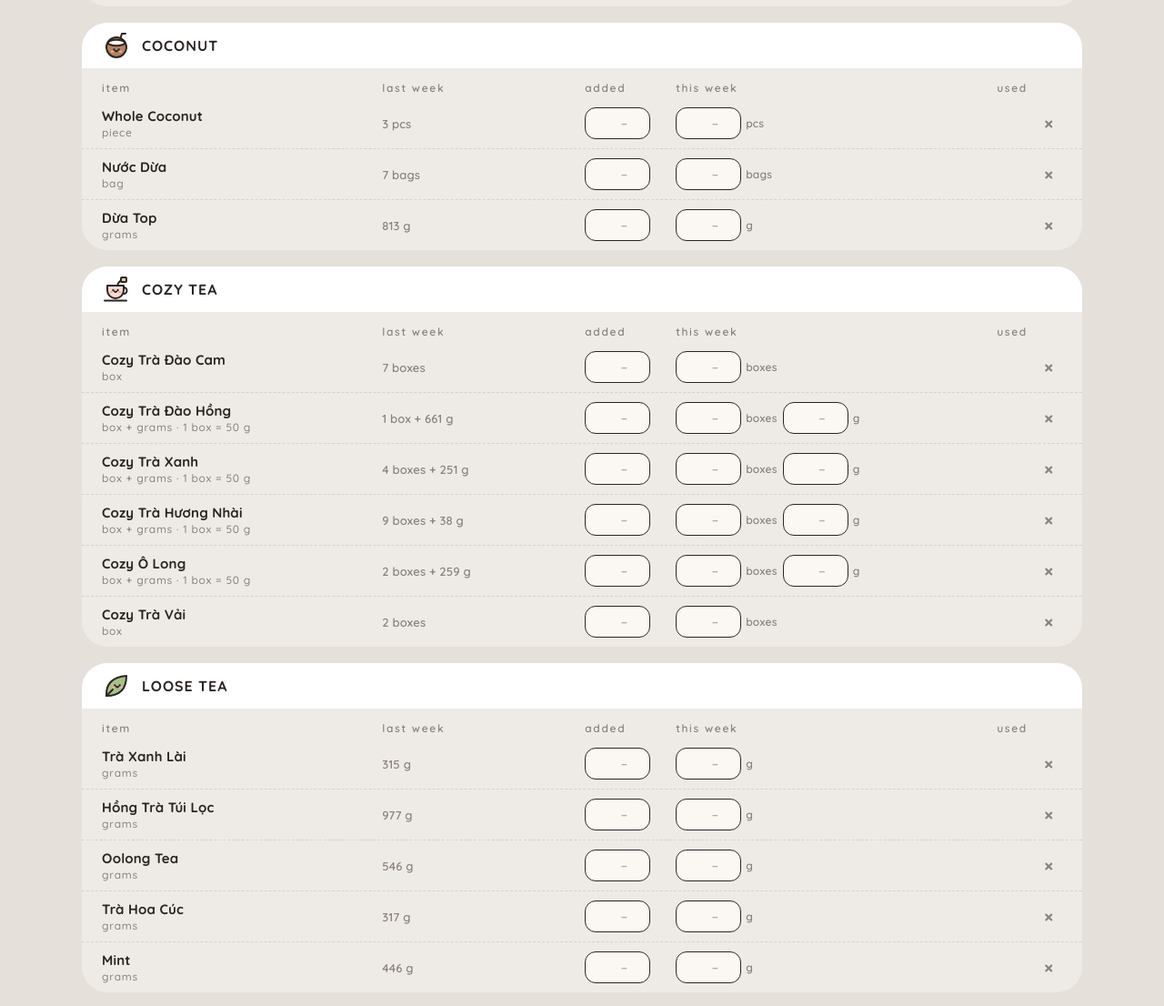
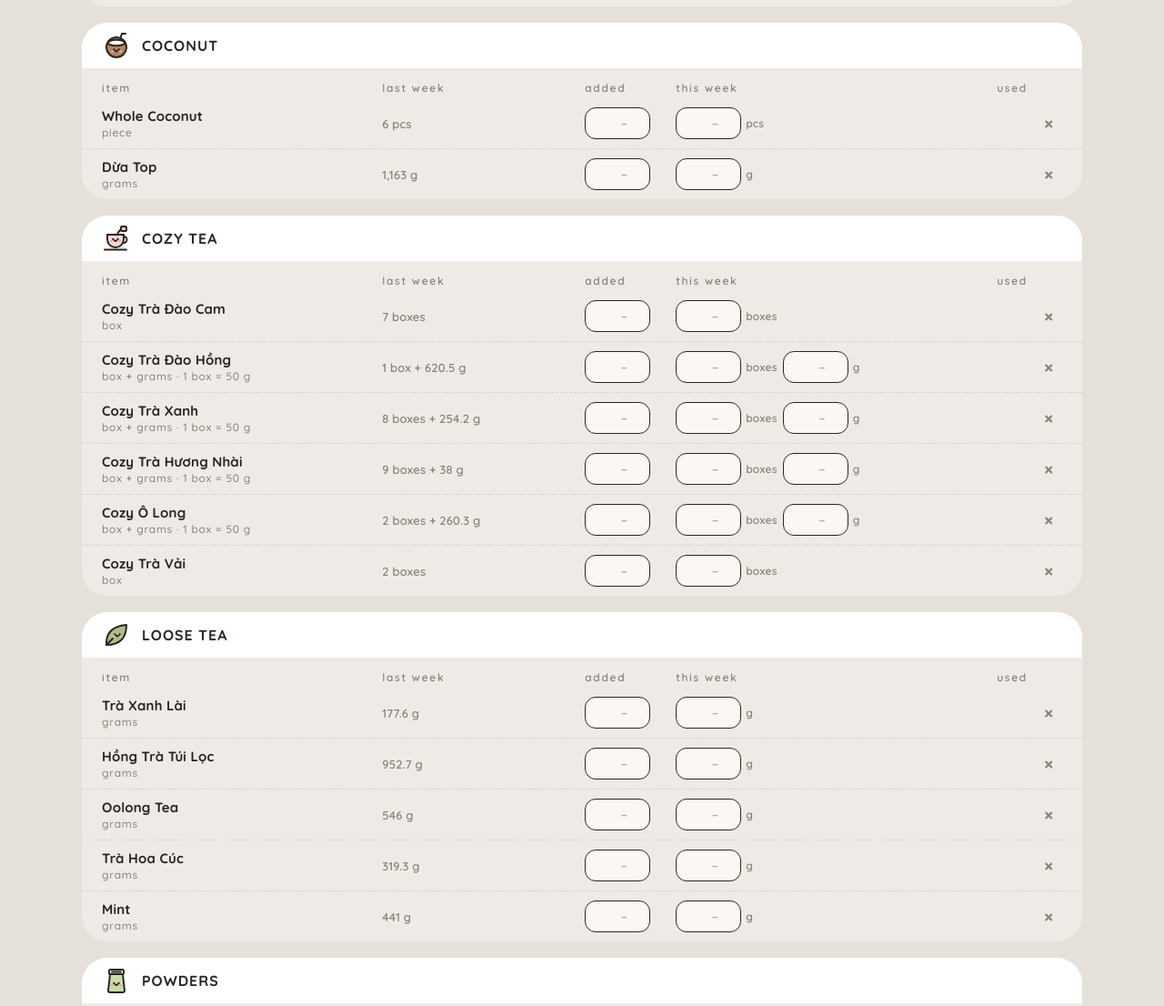
Before and after one commit to somethingusername05/stock-count, a plain HTML site: page index.html in a window 1280 px wide. Shown: the part 1471-2577 px from the top of the page at 91% size. Drawn offline with Linux system fonts and the light colour scheme; no server answers.

Commit message:
Add files via upload

```diff
--- a/index.html
+++ b/index.html
@@ -145,28 +145,29 @@ const TERM_LABEL = {can:"can", bottle:"bottle", box:"box", bag:"bag", grams:"gra
 const COLS = ["Cans","Bottles","Boxes","Bags","Grams","Pieces"];
 const KEY = "stockcount.v1";
 
-// Starting list with the 08/11/2026 count as last week. [name, category, term, packGrams, lastQty, lastGrams]
-// Spirits and Nước Dừa were not counted on 08/11, so they keep the 01/11 figures.
-const SEED_DATE = "2026-11-08";
-const SEED_VERSION = 2; // raise this whenever SEED is corrected, so phones pick up the fix
+// Starting list with the 15/11/2026 count as last week. [name, category, term, packGrams, lastQty, lastGrams]
+// Bột Sữa Dừa 461.4 read as grams. Nước Dừa is no longer counted.
+const SEED_DATE = "2026-11-15";
+const SEED_VERSION = 1;
+const REMOVED = ["Nước Dừa"]; // items no longer counted, removed from every phone // raise this whenever SEED is corrected, so phones pick up the fix
 const SEED = [
- ["Diet Coke","SOFT DRINKS","can",0,47],["Coke Zero","SOFT DRINKS","can",0,48],["Coke Classic","SOFT DRINKS","can",0,28],
- ["Sprite","SOFT DRINKS","can",0,31],["Solo","SOFT DRINKS","can",0,28],["Sparkling Water","SOFT DRINKS","bottle",0,24],
+ ["Diet Coke","SOFT DRINKS","can",0,40],["Coke Zero","SOFT DRINKS","can",0,45],["Coke Classic","SOFT DRINKS","can",0,26],
+ ["Sprite","SOFT DRINKS","can",0,31],["Solo","SOFT DRINKS","can",0,47],["Sparkling Water","SOFT DRINKS","bottle",0,16],
  ["Bia SG","BEER & WINE","can",0,16],["HN Beer","BEER & WINE","bottle",0,32],["Sauvignon Blanc","BEER & WINE","bottle",0,24],
  ["Rose","BEER & WINE","bottle",0,23],["Cuvee","BEER & WINE","bottle",0,26],["Shiraz","BEER & WINE","bottle",0,20],
  ["Smirnoff","SPIRITS","bottle",0,0.9],["Soho Lychee","SPIRITS","bottle",0,2],["Roku Gin","SPIRITS","bottle",0,0.45],
  ["Kahlua","SPIRITS","bottle",0,0.7],["Vok","SPIRITS","bottle",0,1.05],
- ["Whole Coconut","COCONUT","piece",0,3],["Nước Dừa","COCONUT","bag",0,7],["Dừa Top","COCONUT","grams",0,813],
- ["Cozy Trà Đào Cam","COZY TEA","box",0,7],["Cozy Trà Đào Hồng","COZY TEA","box+g",50,1,661],["Cozy Trà Xanh","COZY TEA","box+g",50,4,251],
- ["Cozy Trà Hương Nhài","COZY TEA","box+g",50,9,38],["Cozy Ô Long","COZY TEA","box+g",50,2,259],["Cozy Trà Vải","COZY TEA","box",0,2],
- ["Trà Xanh Lài","LOOSE TEA","grams",0,315],["Hồng Trà Túi Lọc","LOOSE TEA","grams",0,977],["Oolong Tea","LOOSE TEA","grams",0,546],
- ["Trà Hoa Cúc","LOOSE TEA","grams",0,317],["Mint","LOOSE TEA","grams",0,446],
- ["Matcha","POWDERS","bag+g",200,0,306],["Cacao","POWDERS","bag+g",200,1,410],["Bột Sữa Dừa","POWDERS","bag+g",500,0,503],
- ["Bột Sữa Khoai Môn","POWDERS","bag+g",500,1,0],["Bột Frappe","POWDERS","bag+g",500,1,259],["Bột Hoa Anh Đào","POWDERS","bag+g",500,1,0],
- ["Cafe Mixed","COFFEE","grams",0,883],["Cà Phê Muối","COFFEE","grams",0,267],["Cafe Nâu","COFFEE","bag",0,4],["Cafe Bạc","COFFEE","bag",0,4],
- ["Thạch Dừa","TOPPINGS","box",0,3],["Thạch Xanh","TOPPINGS","box",0,3],["Thạch Đen","TOPPINGS","box",0,2],["Hạt Đác","TOPPINGS","box",0,1],
- ["Kumquat","TOPPINGS","box",0,8],["Plum Base","TOPPINGS","box",0,1],
- ["Đào","CANNED","can",0,4],["Nhãn","CANNED","can",0,4],["Vải","CANNED","can",0,2],["Thốt Nốt","CANNED","can",0,2],["Mít","CANNED","can",0,1],["Sữa Đặc","CANNED","can",0,10],
+ ["Whole Coconut","COCONUT","piece",0,6],["Dừa Top","COCONUT","grams",0,1163],
+ ["Cozy Trà Đào Cam","COZY TEA","box",0,7],["Cozy Trà Đào Hồng","COZY TEA","box+g",50,1,620.5],["Cozy Trà Xanh","COZY TEA","box+g",50,8,254.2],
+ ["Cozy Trà Hương Nhài","COZY TEA","box+g",50,9,38],["Cozy Ô Long","COZY TEA","box+g",50,2,260.3],["Cozy Trà Vải","COZY TEA","box",0,2],
+ ["Trà Xanh Lài","LOOSE TEA","grams",0,177.6],["Hồng Trà Túi Lọc","LOOSE TEA","grams",0,952.7],["Oolong Tea","LOOSE TEA","grams",0,546],
+ ["Trà Hoa Cúc","LOOSE TEA","grams",0,319.3],["Mint","LOOSE TEA","grams",0,441],
+ ["Matcha","POWDERS","bag+g",200,0,404.1],["Cacao","POWDERS","bag+g",200,1,643.1],["Bột Sữa Dừa","POWDERS","bag+g",500,0,461.4],
+ ["Bột Sữa Khoai Môn","POWDERS","bag+g",500,1,0],["Bột Frappe","POWDERS","bag+g",500,1,207.3],["Bột Hoa Anh Đào","POWDERS","bag+g",500,1,0],
+ ["Cafe Mixed","COFFEE","grams",0,1439.5],["Cà Phê Muối","COFFEE","grams",0,267],["Cafe Nâu","COFFEE","bag",0,5],["Cafe Bạc","COFFEE","bag",0,5],
+ ["Thạch Dừa","TOPPINGS","box",0,2],["Thạch Xanh","TOPPINGS","box",0,2],["Thạch Đen","TOPPINGS","box",0,1],["Hạt Đác","TOPPINGS","box",0,1],
+ ["Kumquat","TOPPINGS","box",0,7],["Plum Base","TOPPINGS","box",0,0],
+ ["Đào","CANNED","can",0,5],["Nhãn","CANNED","can",0,3],["Vải","CANNED","can",0,1],["Thốt Nốt","CANNED","can",0,1],["Mít","CANNED","can",0,0],["Sữa Đặc","CANNED","can",0,13],
 ];
 
 const $ = id => document.getElementById(id);
@@ -184,7 +185,8 @@ function load(){
   try {
     const s = JSON.parse(localStorage.getItem(KEY));
     if (s && Array.isArray(s.items)) {
-      // Saved data from before the 08/11 count: update Last week, keep this week's entries.
+      s.items = s.items.filter(it => !REMOVED.includes(it.name));
+      // Saved data from before the 15/11 count: update Last week, keep this week's entries.
       if (!s.lastDate || s.lastDate < SEED_DATE || (s.lastDate === SEED_DATE && (s.seedVersion || 0) < SEED_VERSION)) {
         const fresh = seedState(), byName = {};
         for (const it of fresh.items) byName[it.name] = it;
```
